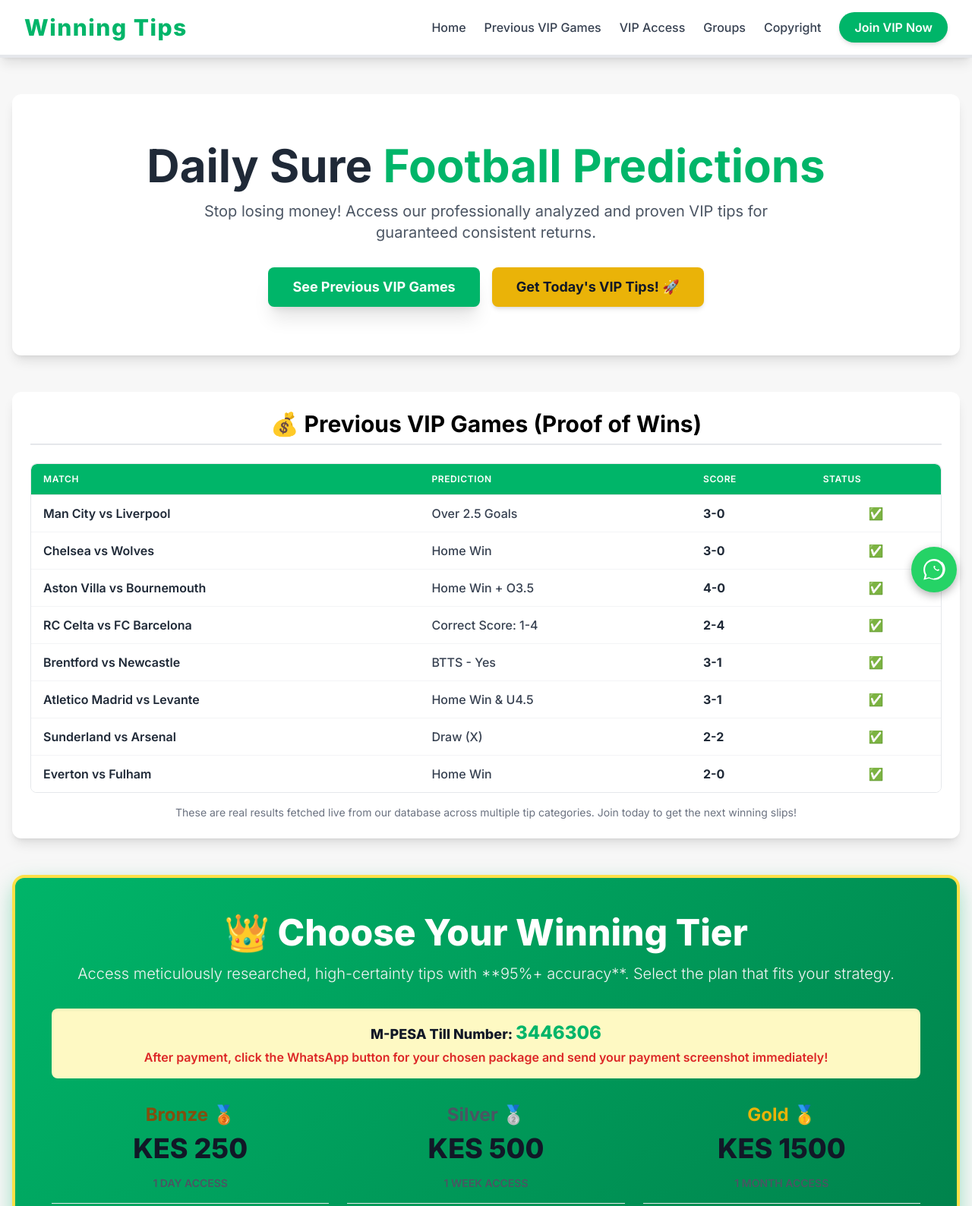
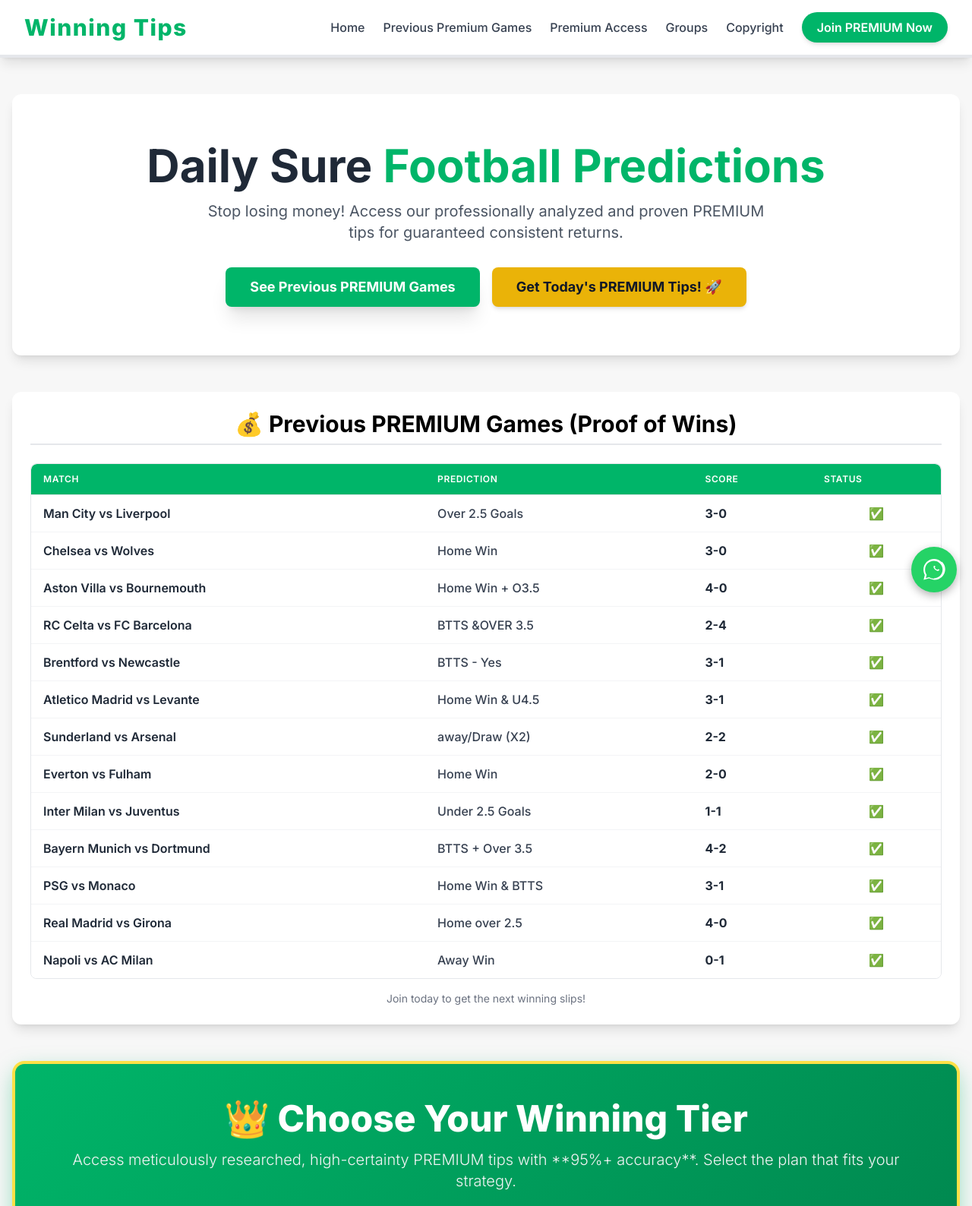
Before and after one commit to kiproo54/bestpredictionkenya, a plain HTML site: page index.html in a window 1280 px wide. Shown: the top 1588 px of the page at 76% size. Drawn offline with nearby package versions, Linux system fonts and the light colour scheme.

Commit message:
index.html

```diff
--- a/index.html
+++ b/index.html
@@ -3,8 +3,7 @@
   <head>
     <meta charset="UTF-8" />
     <meta name="viewport" content="width=device-width, initial-scale=1.0" />
-    <title>Winning Tips Kenya | Premium VIP Predictions</title>
-    <!-- Load Tailwind CSS -->
+    <title>Winning Tips Kenya | Premium Predictions</title>
     <script src="https://cdn.tailwindcss.com"></script>
     <link
       href="https://fonts.googleapis.com/css2?family=Inter:wght@100..900&display=swap"
@@ -86,13 +85,11 @@
     </style>
   </head>
   <body>
-    <!-- Floating WhatsApp Icon -->
     <a
-      href="https://wa.me/254753101820?text=Hello%2C%20I%20have%20a%20question%20about%20your%20VIP%20tips."
+      href="https://wa.me/254753101820?text=Hello%2C%20I%20have%20a%20question%20about%20your%20PREMIUM%20tips."
       target="_blank"
       class="floating-whatsapp"
       aria-label="WhatsApp Support Link">
-      <!-- WhatsApp Icon SVG -->
       <svg
         xmlns="http://www.w3.org/2000/svg"
         viewBox="0 0 448 512"
@@ -102,7 +99,6 @@
       </svg>
     </a>
 
-    <!-- Header & Navigation -->
     <header
       class="sticky top-0 z-50 bg-white shadow-lg border-b-4 border-primary">
       <div
@@ -121,12 +117,12 @@
           <a
             href="#games"
             class="text-gray-700 hover:text-primary transition duration-300 font-medium"
-            >Previous VIP Games</a
+            >Previous Premium Games</a
           >
           <a
             href="#vip"
             class="text-gray-700 hover:text-primary transition duration-300 font-medium"
-            >VIP Access</a
+            >Premium Access</a
           >
           <a
             href="#groups"
@@ -141,10 +137,9 @@
           <a
             href="#vip"
             class="px-5 py-2 bg-primary text-white rounded-full font-semibold shadow-md hover:bg-primary-dark transition duration-300 transform hover:scale-105">
-            Join VIP Now
+            Join PREMIUM Now
           </a>
         </nav>
-        <!-- Mobile Menu Button -->
         <button
           id="mobileMenuButton"
           class="md:hidden text-2xl text-gray-700 hover:text-primary p-2 transition duration-300"
@@ -165,13 +160,11 @@
       </div>
     </header>
 
-    <!-- Mobile Menu Overlay -->
     <div
       id="mobileMenuOverlay"
       class="fixed inset-0 bg-black bg-opacity-50 z-40 hidden"
       aria-hidden="true"></div>
 
-    <!-- Mobile Menu Drawer (The Sidebar) -->
     <div
       id="mobileMenu"
       class="fixed top-0 right-0 w-64 h-full bg-white z-50 transform translate-x-full shadow-2xl transition duration-300 ease-in-out md:hidden">
@@ -205,12 +198,12 @@
           <a
             href="#games"
             class="text-gray-700 hover:text-primary transition duration-300 font-medium text-lg menu-link"
-            >Previous VIP Games</a
+            >Previous Premium Games</a
           >
           <a
             href="#vip"
             class="text-gray-700 hover:text-primary transition duration-300 font-medium text-lg menu-link"
-            >VIP Access</a
+            >Premium Access</a
           >
           <a
             href="#groups"
@@ -225,14 +218,13 @@
           <a
             href="#vip"
             class="mt-6 px-4 py-3 bg-primary text-white rounded-lg font-bold text-center shadow-lg transform hover:scale-[1.02]">
-            Join VIP Now
+            Join PREMIUM Now
           </a>
         </nav>
       </div>
     </div>
 
     <main class="container mx-auto p-4">
-      <!-- Home Section (Hero) -->
       <section
         id="home"
         class="scroll-mt-24 text-center py-16 bg-white rounded-xl shadow-lg mt-8">
@@ -241,33 +233,30 @@
           Daily Sure <span class="text-primary">Football Predictions</span>
         </h1>
         <p class="text-lg sm:text-xl text-gray-600 max-w-3xl mx-auto">
-          Stop losing money! Access our professionally analyzed and proven VIP
-          tips for guaranteed consistent returns.
+          Stop losing money! Access our professionally analyzed and proven
+          PREMIUM tips for guaranteed consistent returns.
         </p>
         <div
           class="mt-8 flex flex-col sm:flex-row justify-center space-y-4 sm:space-y-0 sm:space-x-4">
-          <!-- CTA 1: See Previous VIP Games -->
           <a
             href="#games"
             class="px-8 py-3 bg-primary text-white text-lg font-bold rounded-lg shadow-xl hover:bg-primary-dark transition duration-300 transform hover:-translate-y-1">
-            See Previous VIP Games
+            See Previous PREMIUM Games
           </a>
-          <!-- CTA 2: Get Today's VIP Tips (WhatsApp) -> POINTS TO VIP SECTION -->
           <a
             href="#vip"
             class="px-8 py-3 bg-yellow-500 text-gray-900 text-lg font-bold rounded-lg shadow-md hover:bg-yellow-400 transition duration-300 transform hover:scale-105">
-            Get Today's VIP Tips! 🚀
+            Get Today's PREMIUM Tips! 🚀
           </a>
         </div>
       </section>
 
-      <!-- Games Section (Previous VIP Games - Proof) -->
       <section
         id="games"
         class="scroll-mt-24 my-12 p-6 bg-white rounded-xl shadow-lg">
         <h2
           class="text-3xl font-bold text-secondary mb-6 border-b-2 border-primary pb-2 text-center">
-          💰 Previous VIP Games (Proof of Wins)
+          💰 Previous PREMIUM Games (Proof of Wins)
         </h2>
         <div class="rounded-lg border border-gray-200 overflow-hidden">
           <table
@@ -296,19 +285,17 @@
             <tbody class="bg-white divide-y divide-gray-100" id="tableBody">
               <tr>
                 <td colspan="4" class="text-center py-4 text-gray-500">
-                  Loading previous VIP tips...
+                  Loading previous tips...
                 </td>
               </tr>
             </tbody>
           </table>
         </div>
         <p class="text-center text-sm text-gray-500 mt-4">
-          These are real results fetched live from our database across multiple
-          tip categories. Join today to get the next winning slips!
+          Join today to get the next winning slips!
         </p>
       </section>
 
-      <!-- VIP Section (Multi-Tier Pricing) -->
       <section
         id="vip"
         class="scroll-mt-24 my-12 p-8 md:p-12 vip-glow rounded-2xl border-4 border-yellow-300">
@@ -318,11 +305,10 @@
             👑 Choose Your Winning Tier
           </h2>
           <p class="text-xl font-light text-gray-100 mb-8">
-            Access meticulously researched, high-certainty tips with **95%+
-            accuracy**. Select the plan that fits your strategy.
+            Access meticulously researched, high-certainty PREMIUM tips with
+            **95%+ accuracy**. Select the plan that fits your strategy.
           </p>
 
-          <!-- Payment Info Banner (Till Number MUST be visible) -->
           <div
             class="bg-yellow-100 text-gray-900 p-4 rounded-lg shadow-inner mb-8">
             <p class="text-lg font-extrabold mb-1">
@@ -335,9 +321,7 @@
             </p>
           </div>
 
-          <!-- Pricing Grid -->
           <div class="grid grid-cols-1 md:grid-cols-3 gap-6">
-            <!-- BRONZE TIER -->
             <div class="pricing-card bronze">
               <h3 class="text-2xl font-bold text-yellow-800 mb-2">Bronze 🥉</h3>
               <p class="text-4xl font-extrabold text-gray-900 mb-4">KES 250</p>
@@ -367,7 +351,6 @@
               </a>
             </div>
 
-            <!-- SILVER TIER -->
             <div class="pricing-card silver">
               <h3 class="text-2xl font-bold text-gray-600 mb-2">Silver 🥈</h3>
               <p class="text-4xl font-extrabold text-gray-900 mb-4">KES 500</p>
@@ -377,8 +360,8 @@
               </p>
               <ul class="text-left space-y-2 text-gray-700 mb-8">
                 <li class="flex items-center">
-                  <span class="text-primary font-bold mr-2">✓</span> Daily VIP
-                  Tips
+                  <span class="text-primary font-bold mr-2">✓</span> Daily
+                  PREMIUM Tips
                 </li>
                 <li class="flex items-center">
                   <span class="text-primary font-bold mr-2">✓</span> Access to
@@ -397,7 +380,6 @@
               </a>
             </div>
 
-            <!-- GOLD TIER -->
             <div class="pricing-card gold">
               <h3 class="text-2xl font-bold text-yellow-500 mb-2">Gold 🥇</h3>
               <p class="text-4xl font-extrabold text-gray-900 mb-4">KES 1500</p>
@@ -408,7 +390,7 @@
               <ul class="text-left space-y-2 text-gray-700 mb-8">
                 <li class="flex items-center">
                   <span class="text-primary font-bold mr-2">✓</span> All Daily
-                  VIP Tips
+                  PREMIUM Tips
                 </li>
                 <li class="flex items-center">
                   <span class="text-primary font-bold mr-2">✓</span> Exclusive
@@ -427,18 +409,9 @@
               </a>
             </div>
           </div>
-
-          <!-- UPDATED SMS SUPPORT LINK -->
-          <a
-            href="sms:+254753101820"
-            class="mt-8 inline-block px-8 py-3 bg-orange-500 text-white font-bold rounded-full shadow-lg hover:bg-orange-600 transition duration-300 text-xl"
-            aria-label="Access SMS Support">
-            Click to Access SMS Support
-          </a>
         </div>
       </section>
 
-      <!-- WhatsApp and Telegram Groups Section -->
       <section
         id="groups"
         class="scroll-mt-24 my-12 p-8 bg-primary text-white rounded-xl shadow-lg">
@@ -449,7 +422,7 @@
         <div class="max-w-3xl mx-auto text-center">
           <p class="text-lg mb-6">
             Get daily free tips, betting insights, and interact with other
-            serious bettors. (Note: VIP Tips are *not* posted in the free
+            serious bettors. (Note: PREMIUM Tips are *not* posted in the free
             groups.)
           </p>
           <div class="grid grid-cols-1 md:grid-cols-2 gap-4">
@@ -469,7 +442,6 @@
         </div>
       </section>
 
-      <!-- Disclaimer & Copyright Section -->
       <section
         id="copyright"
         class="scroll-mt-24 my-12 p-8 bg-gray-900 text-white rounded-xl shadow-lg text-center">
@@ -486,12 +458,8 @@
       </section>
     </main>
 
-    <!-- Footer (Minimal now that Copyright is separate) -->
-    <footer class="bg-gray-900 text-center p-2">
-      <!-- Just a spacer to separate the section above -->
-    </footer>
+    <footer class="bg-gray-900 text-center p-2"></footer>
 
-    <!-- Application Logic -->
     <script type="module">
       const tableBody = document.getElementById("tableBody");
 
@@ -520,7 +488,7 @@
         },
         {
           match: "RC Celta vs FC Barcelona",
-          tip: "Correct Score: 1-4",
+          tip: "BTTS &OVER 3.5 ",
           result: "2-4",
           status: "WON",
           timestamp: 1731087200000,
@@ -541,7 +509,7 @@
         },
         {
           match: "Sunderland vs Arsenal",
-          tip: "Draw (X)",
+          tip: "away/Draw (X2)",
           result: "2-2",
           status: "WON",
           timestamp: 1730829600000,
@@ -552,6 +520,42 @@
           result: "2-0",
           status: "WON",
           timestamp: 1730827800000,
+        },
+        // --- NEW GAMES ADDED BELOW ---
+        {
+          match: "Inter Milan vs Juventus",
+          tip: "Under 2.5 Goals",
+          result: "1-1",
+          status: "WON",
+          timestamp: 1730825000000,
+        },
+        {
+          match: "Bayern Munich vs Dortmund",
+          tip: "BTTS + Over 3.5",
+          result: "4-2",
+          status: "WON",
+          timestamp: 1730738400000,
+        },
+        {
+          match: "PSG vs Monaco",
+          tip: "Home Win & BTTS",
+          result: "3-1",
+          status: "WON",
+          timestamp: 1730735400000,
+        },
+        {
+          match: "Real Madrid vs Girona",
+          tip: "Home over 2.5",
+          result: "4-0",
+          status: "WON",
+          timestamp: 1730652000000,
+        },
+        {
+          match: "Napoli vs AC Milan",
+          tip: "Away Win",
+          result: "0-1",
+          status: "WON",
+          timestamp: 1730648400000,
         },
       ];
 
@@ -573,19 +577,15 @@
 
           const row = `
               <tr class="hover:bg-gray-50 transition duration-150">
-                <!-- Match Column (Allows wrapping on mobile) -->
                 <td class="px-4 py-3 text-gray-800 text-wrap-mobile font-semibold">${
                   game.match || "N/A"
                 }</td>
-                <!-- Tip (Prediction) Column (Allows wrapping on mobile) -->
                 <td class="px-4 py-3 text-gray-700 text-wrap-mobile font-medium">${
                   game.tip || "N/A"
                 }</td>
-                <!-- Result (Score) Column (Minimal width) -->
                 <td class="px-4 py-3 whitespace-nowrap font-bold text-gray-800">${
                   game.result || "N/A"
                 }</td>
-                <!-- Status Column (Minimal width) -->
                 <td class="px-4 py-3 whitespace-nowrap ${statusColor} font-extrabold text-center">${statusText}</td>
               </tr>`;
           tableBody.insertAdjacentHTML("beforeend", row);
@@ -628,7 +628,7 @@
 
       document.querySelectorAll('a[href^="#"]').forEach((anchor) => {
         anchor.addEventListener("click", function (e) {
-          // Allow external links (WhatsApp, SMS, Telegram) to work normally
+          // Allow external links (WhatsApp, Telegram) to work normally
           if (
             this.href.startsWith("http") ||
             this.href.startsWith("sms:") ||
```
